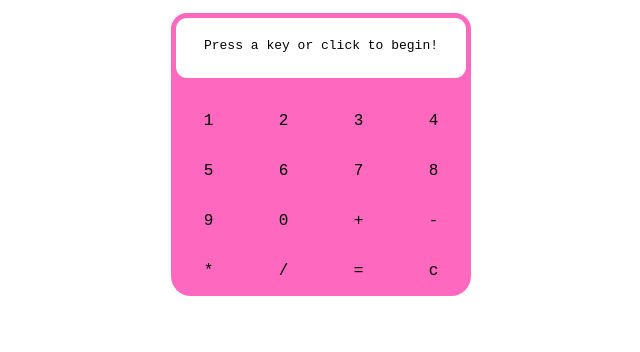
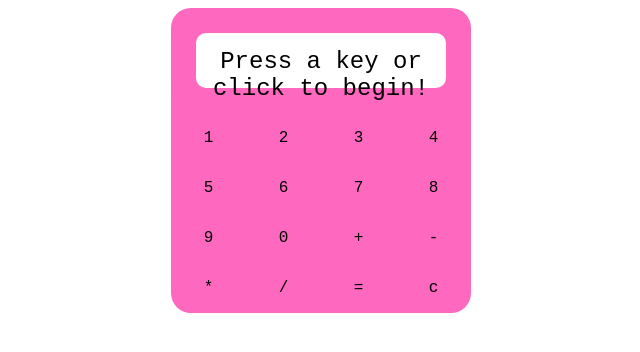
Before and after one commit to megellman/calculator, a plain HTML site: page index.html in a window 1280 px wide. Shown: the whole page, without its empty margins (319-959 px from the left). Drawn offline with Linux system fonts and the light colour scheme.

Commit message:
fixed styling

```diff
--- a/assests/script.js
+++ b/assests/script.js
@@ -64,6 +64,5 @@ function calculate(arr) {
             sum = sum / num;
         }
     }
-
     return sum
 }
--- a/assests/style.css
+++ b/assests/style.css
@@ -2,7 +2,6 @@ body{
     font-family: monospace;
 }
 #calculator-keys{
-
     flex-wrap: wrap;
     justify-content: center;
 }
@@ -14,13 +13,15 @@ body{
     background-color: #FF68BF;
     border-radius: 20px;
 }
-#calculator-keys p {
+#calculator-keys p{
     font-size: 1rem;
 }
 #content{
+    font-size: 1.5rem;
     background-color: white;
-    border: 5px solid #FF68BF;
-    border-radius: 16px;
+    border: 25px solid #FF68BF;
+    border-radius: 35px;
     height: 40px;
-    padding-top: 20px;
+    padding-top: 15px;
+    margin: 0;
 }
```
